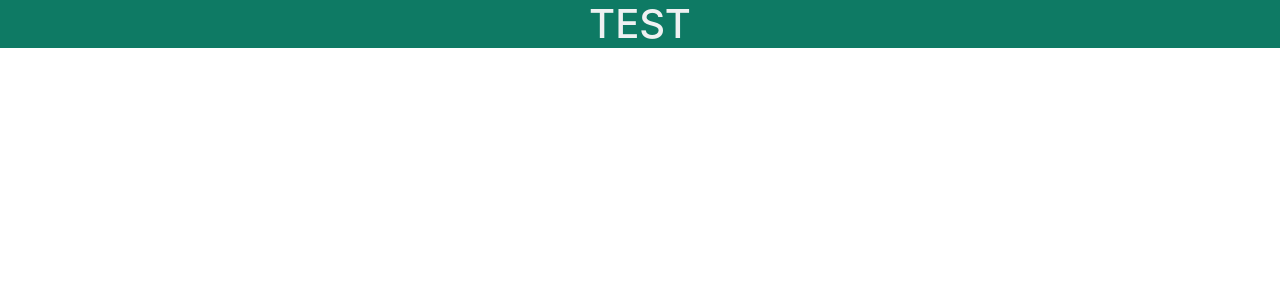
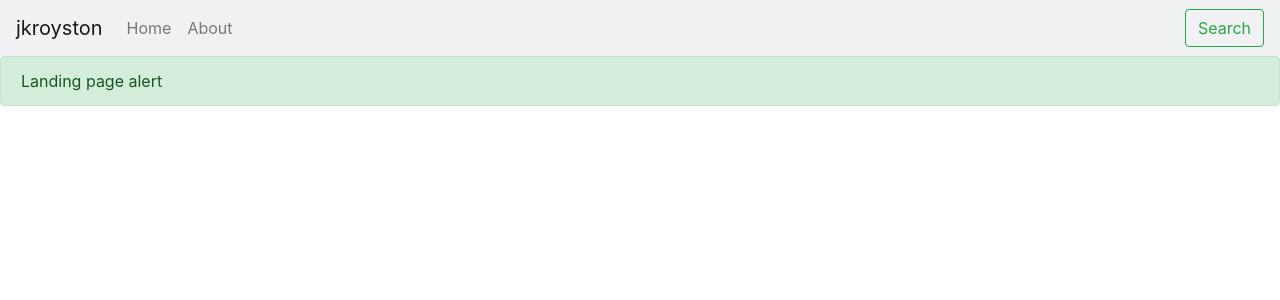
Before and after one commit to jxhnkndl/react-portfolio, a React (Create React App) app: page / in a window 1280 px wide. Shown: the top 300 px of the page. Built offline with nearby package versions, Linux system fonts and the light colour scheme; a web font is replaced by a local one.

Commit message:
Set up HashRouter and test loading temp page components

```diff
--- a/src/App.js
+++ b/src/App.js
@@ -1,13 +1,18 @@
 // Import modules and components
 import React from 'react';
-// import { HashRouter } from 'react-router-dom';
+import { HashRouter, Route } from 'react-router-dom';
+import MainNav from './components/MainNav';
+import Home from './components/Home';
+import About from './components/About';
 
 // App component
 function App() {
   return (
-    <div className="bg-primary">
-      <h1 className="text-light text-center">TEST</h1>
-    </div>
+    <HashRouter basename="/">
+      <MainNav />
+      <Route exact path={["/", "/home"]} component={Home} />
+      <Route exact path="/about" component={About} />
+    </HashRouter>
   );
 }
 
```
